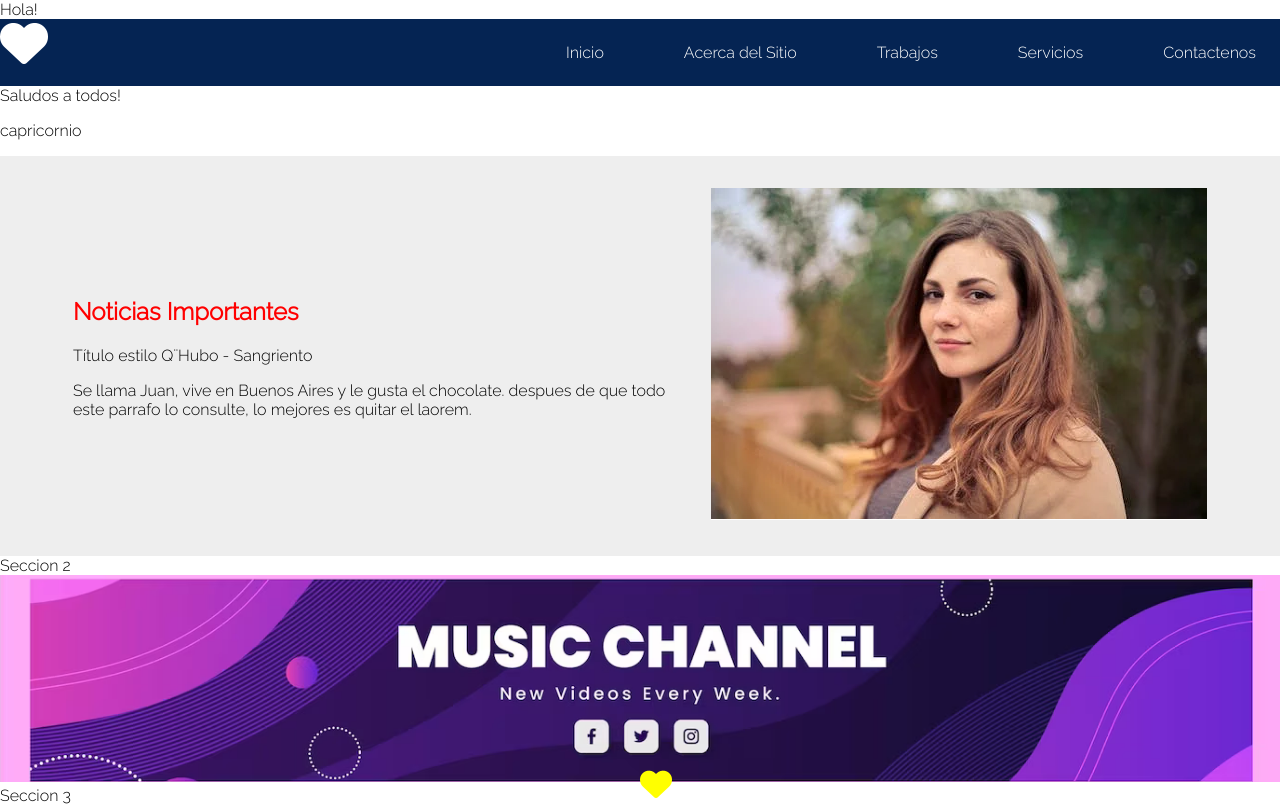
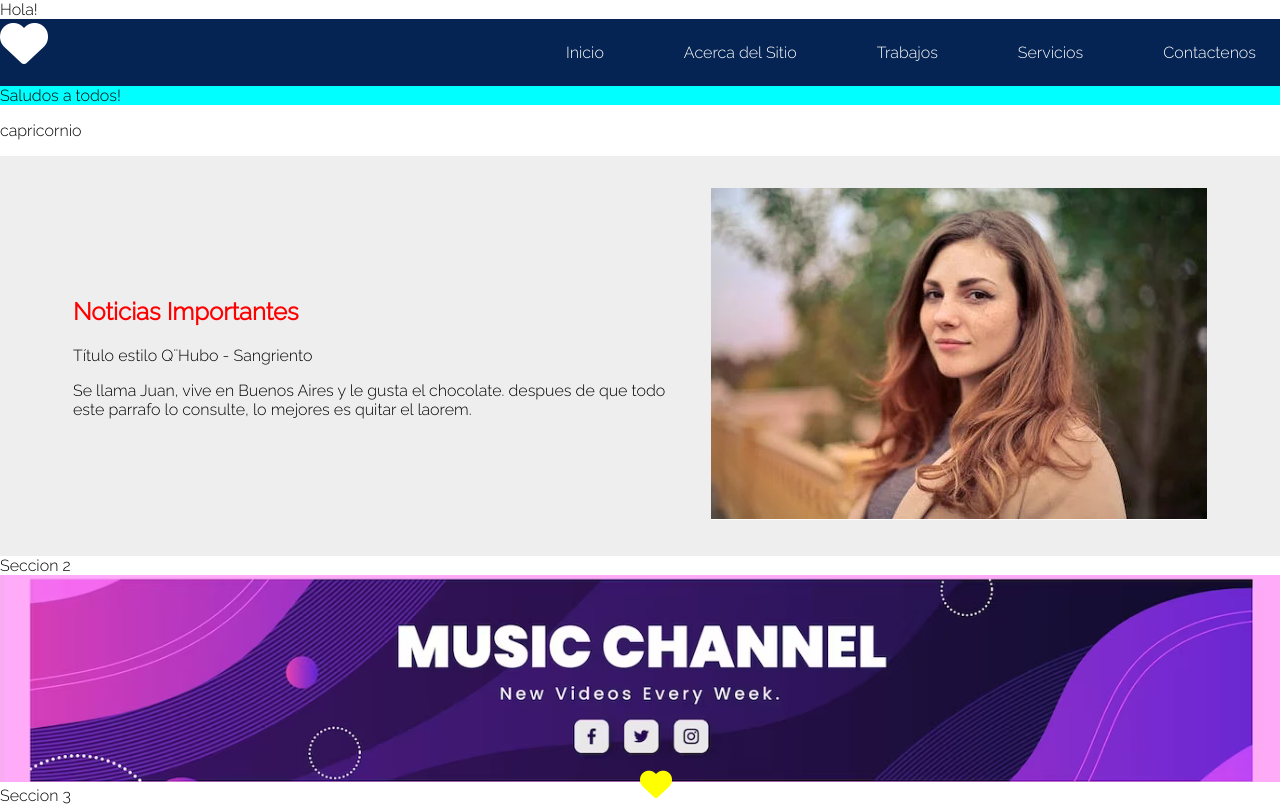
Before and after one commit to Vadermatrix/miprimerapaginaZZZ, a plain HTML site: page index.html in a window 1280 px wide. Shown: the top 806 px of the page. Drawn offline with Linux system fonts and the light colour scheme.

Commit message:
Actualizacion 1 de CSS

```diff
--- a/styles.css
+++ b/styles.css
@@ -100,6 +100,9 @@ footer a i{
     width: 100%;
     border-radius: 50%;
 }
+.greetings{
+    background-color: aqua;
+}
 
 /*Media Queries*/
 @media (max-width:768px) {
@@ -139,4 +142,5 @@ footer {background-color: #eeeeee;}
     color:#2c3e50;
 }
 }
+
      /*codigo para escribir comentarios en css*/
```
